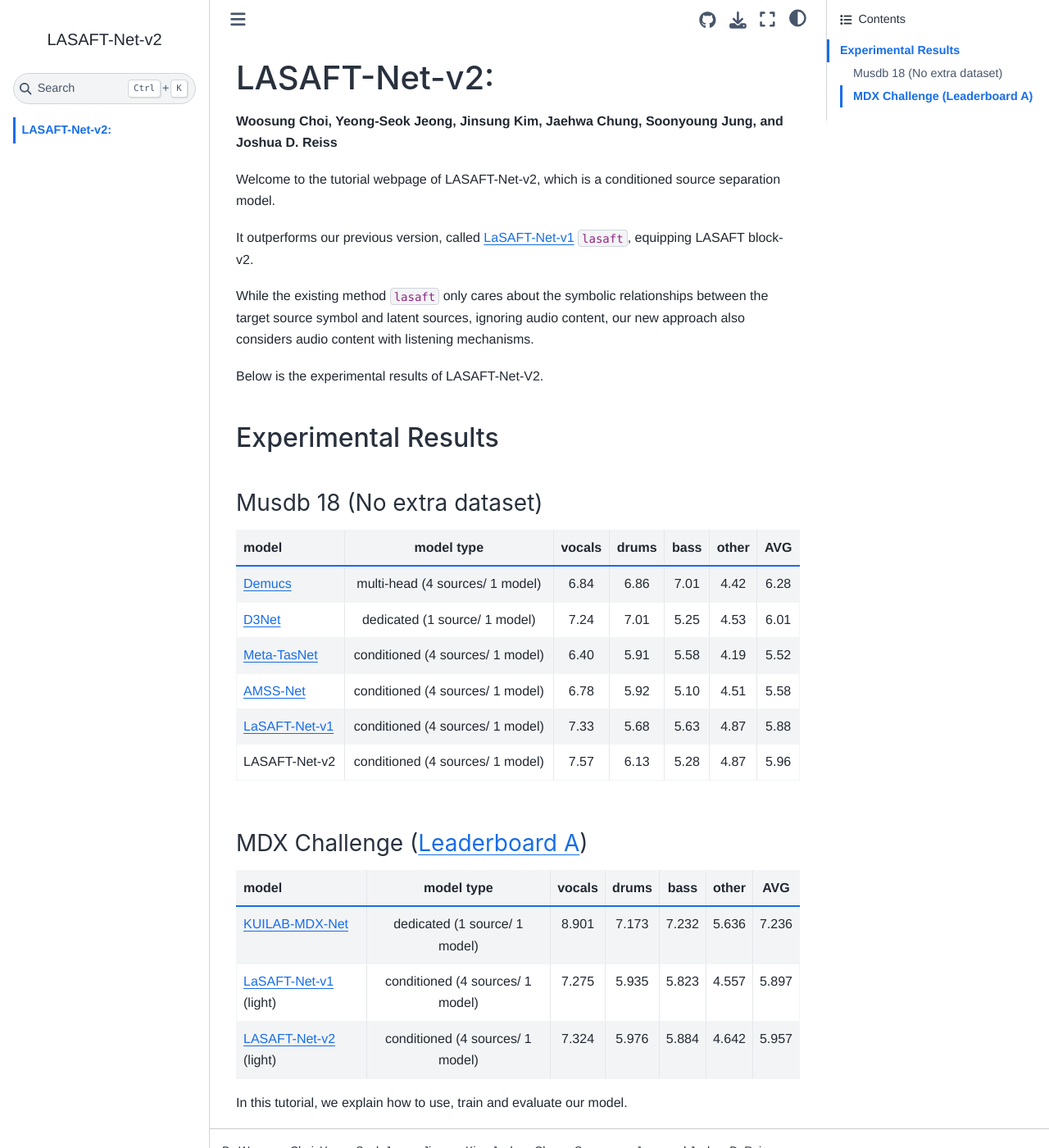
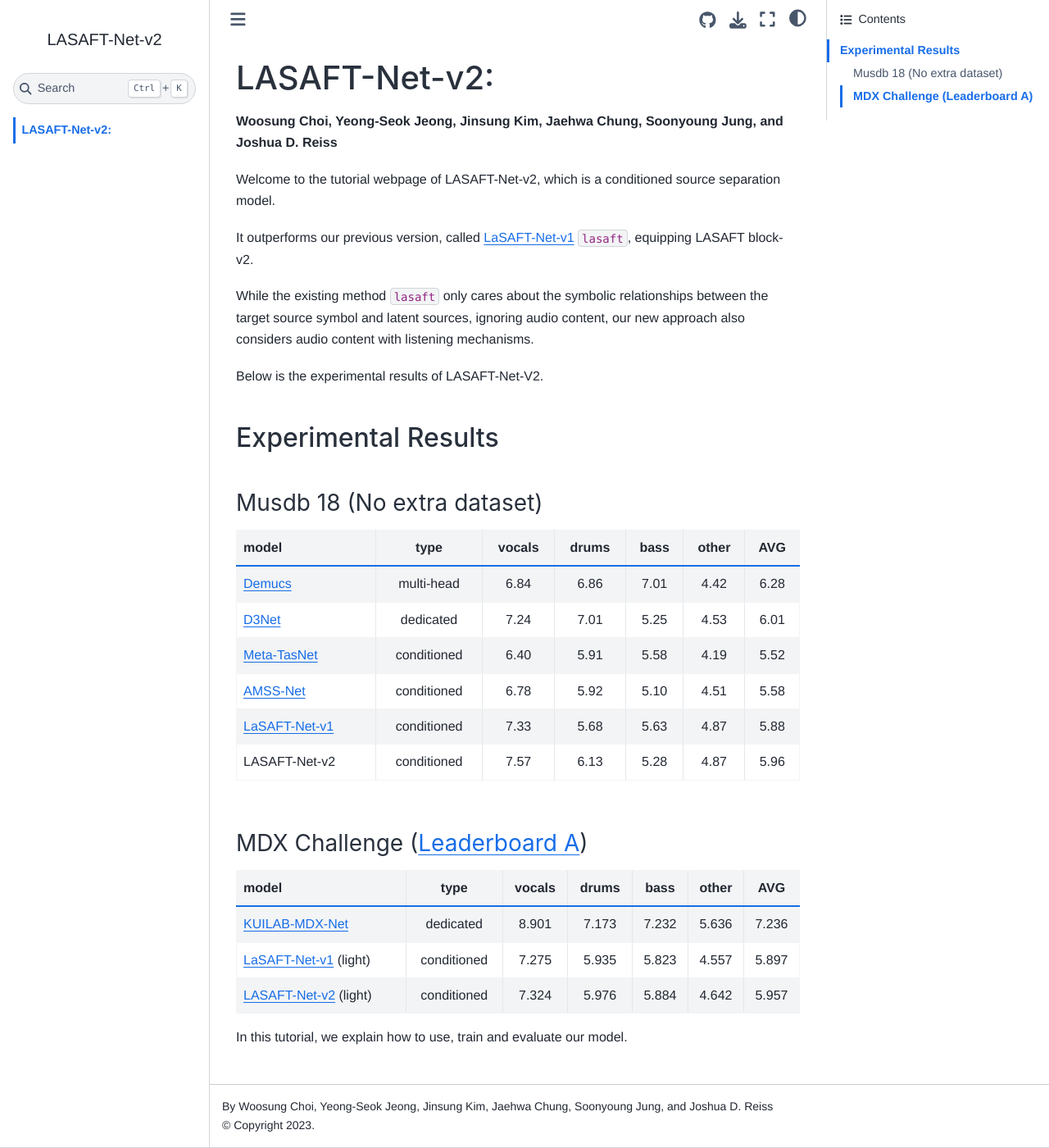
Before and after one commit to ws-choi/LASAFT-Net-v2, a Jupyter Book: the page built from book/index.md, in a window 1280 px wide and 1400 px high. Shown: the whole window at 82% size. Built offline with Jupyter Book 1.0.4 settings and Sphinx 7.4.7 and the Sphinx Book theme 1.1.4, drawn with Linux system fonts in a browser that asks for light colours; cross-references to code outside the pages are shown as plain code.

Commit message:
file organize

```diff
--- a/book/index.md
+++ b/book/index.md
@@ -15,21 +15,21 @@ Below is the experimental results of LASAFT-Net-V2.
 
 ### Musdb 18 (No extra dataset)
 
-| model                   | model type |     vocals    |     drums     |      bass     |     other     |      AVG      |
+| model                   | type |     vocals    |     drums     |      bass     |     other     |      AVG      |
 |-------------------------|:----------:|:-------------:|:-------------:|:-------------:|:-------------:|:-------------:|
-| [Demucs](https://paperswithcode.com/sota/music-source-separation-on-musdb18?p=lasaft-latent-source-attentive-frequency)  | multi-head (4 sources/ 1 model) |     6.84     |      6.86     |      7.01     |      4.42     |      6.28     |
-| [D3Net](https://paperswithcode.com/sota/music-source-separation-on-musdb18?p=lasaft-latent-source-attentive-frequency)  | dedicated (1 source/ 1 model) |     7.24     |      7.01     |      5.25     |      4.53     |      6.01     |
-| [Meta-TasNet](https://github.com/pfnet-research/meta-tasnet)  | conditioned (4 sources/ 1 model) |      6.40     |      5.91     |      5.58     |      4.19     |      5.52     |
-| [AMSS-Net](https://github.com/ws-choi/AMSS-Net) | conditioned (4 sources/ 1 model) |      6.78     |      5.92     |      5.10     |      4.51     |      5.58     |
-| [LaSAFT-Net-v1](https://github.com/ws-choi/Conditioned-Source-Separation-LaSAFT) | conditioned (4 sources/ 1 model) |     7.33    |      5.68     | 5.63 | 4.87 |      5.88     |
-| LASAFT-Net-v2 | conditioned (4 sources/ 1 model) | 7.57 | 6.13 |      5.28     | 4.87 | 5.96 |
+| [Demucs](https://paperswithcode.com/sota/music-source-separation-on-musdb18?p=lasaft-latent-source-attentive-frequency)  | multi-head  |     6.84     |      6.86     |      7.01     |      4.42     |      6.28     |
+| [D3Net](https://paperswithcode.com/sota/music-source-separation-on-musdb18?p=lasaft-latent-source-attentive-frequency)  | dedicated  |     7.24     |      7.01     |      5.25     |      4.53     |      6.01     |
+| [Meta-TasNet](https://github.com/pfnet-research/meta-tasnet)  | conditioned  |      6.40     |      5.91     |      5.58     |      4.19     |      5.52     |
+| [AMSS-Net](https://github.com/ws-choi/AMSS-Net) | conditioned  |      6.78     |      5.92     |      5.10     |      4.51     |      5.58     |
+| [LaSAFT-Net-v1](https://github.com/ws-choi/Conditioned-Source-Separation-LaSAFT) | conditioned  |     7.33    |      5.68     | 5.63 | 4.87 |      5.88     |
+| LASAFT-Net-v2 | conditioned  | 7.57 | 6.13 |      5.28     | 4.87 | 5.96 |
 
 ### MDX Challenge ([Leaderboard A](https://www.aicrowd.com/challenges/music-demixing-challenge-ismir-2021/leaderboards?challenge_leaderboard_extra_id=868&challenge_round_id=886))
 
-| model                   | model type |     vocals    |     drums     |      bass     |     other     |      AVG      |
+| model                   | type |     vocals    |     drums     |      bass     |     other     |      AVG      |
 |-------------------------|:-------------:|:-------------:|:-------------:|:-------------:|:-------------:|:-------------:|
-| [KUILAB-MDX-Net](https://github.com/kuielab/mdx-net/tree/Leaderboard_A) | dedicated (1 source/ 1 model) | 8.901 | 7.173 | 7.232 | 5.636 | 7.236 |
-| [LaSAFT-Net-v1](https://github.com/ws-choi/Conditioned-Source-Separation-LaSAFT) (light) | conditioned (4 sources/ 1 model)  |  7.275		 | 5.935	 | 5.823	 | 4.557	 | 5.897 |
-| [LASAFT-Net-v2](https://github.com/ws-choi/LASAFT-Net-v2/tree/mdx-medium-v2-669) (light) | conditioned (4 sources/ 1 model) |  7.324	 | 5.976	 | 5.884 | 4.642 | 5.957 |
+| [KUILAB-MDX-Net](https://github.com/kuielab/mdx-net/tree/Leaderboard_A) | dedicated  | 8.901 | 7.173 | 7.232 | 5.636 | 7.236 |
+| [LaSAFT-Net-v1](https://github.com/ws-choi/Conditioned-Source-Separation-LaSAFT) (light) | conditioned   |  7.275		 | 5.935	 | 5.823	 | 4.557	 | 5.897 |
+| [LASAFT-Net-v2](https://github.com/ws-choi/LASAFT-Net-v2/tree/mdx-medium-v2-669) (light) | conditioned  |  7.324	 | 5.976	 | 5.884 | 4.642 | 5.957 |
 
 In this tutorial, we explain how to use, train and evaluate our model.
```
